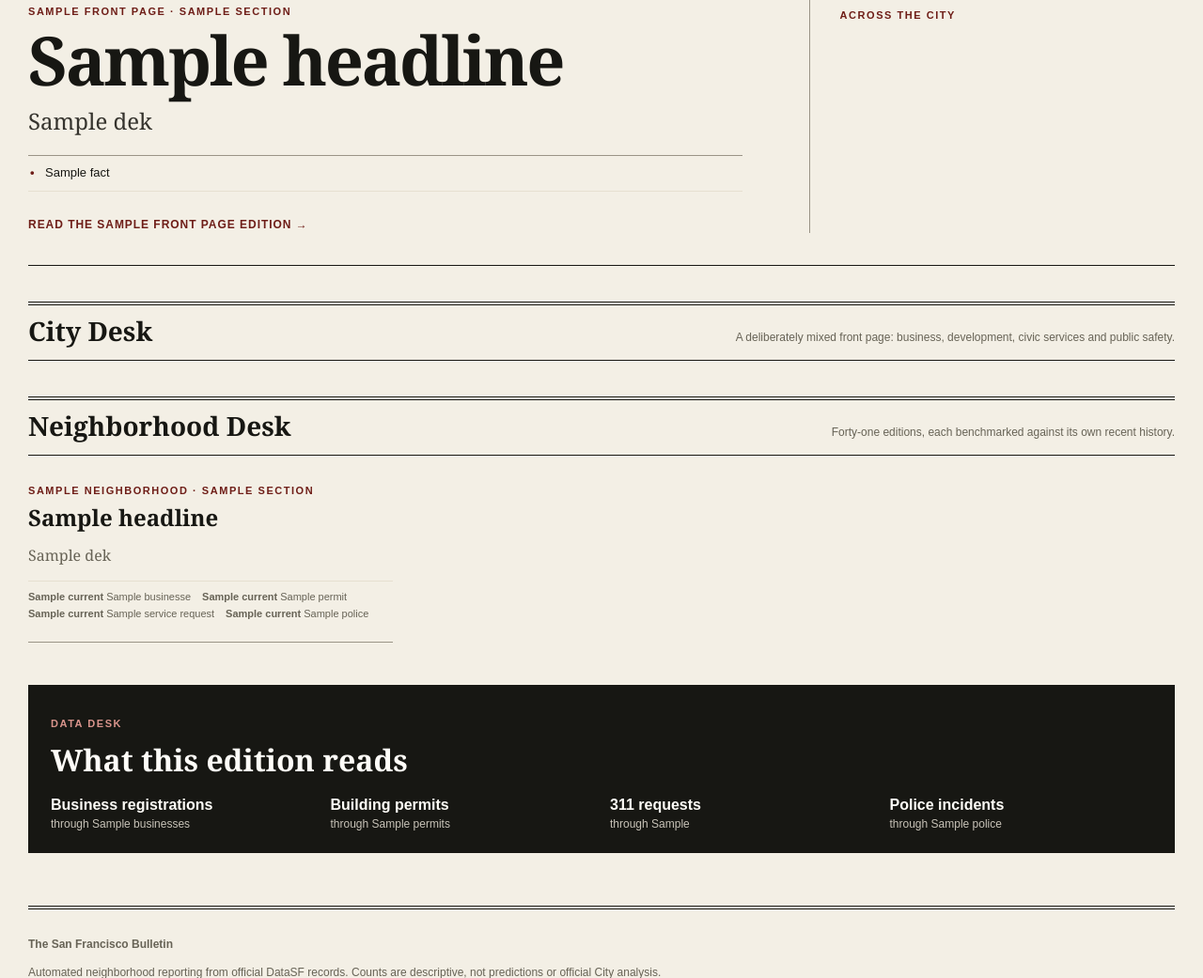
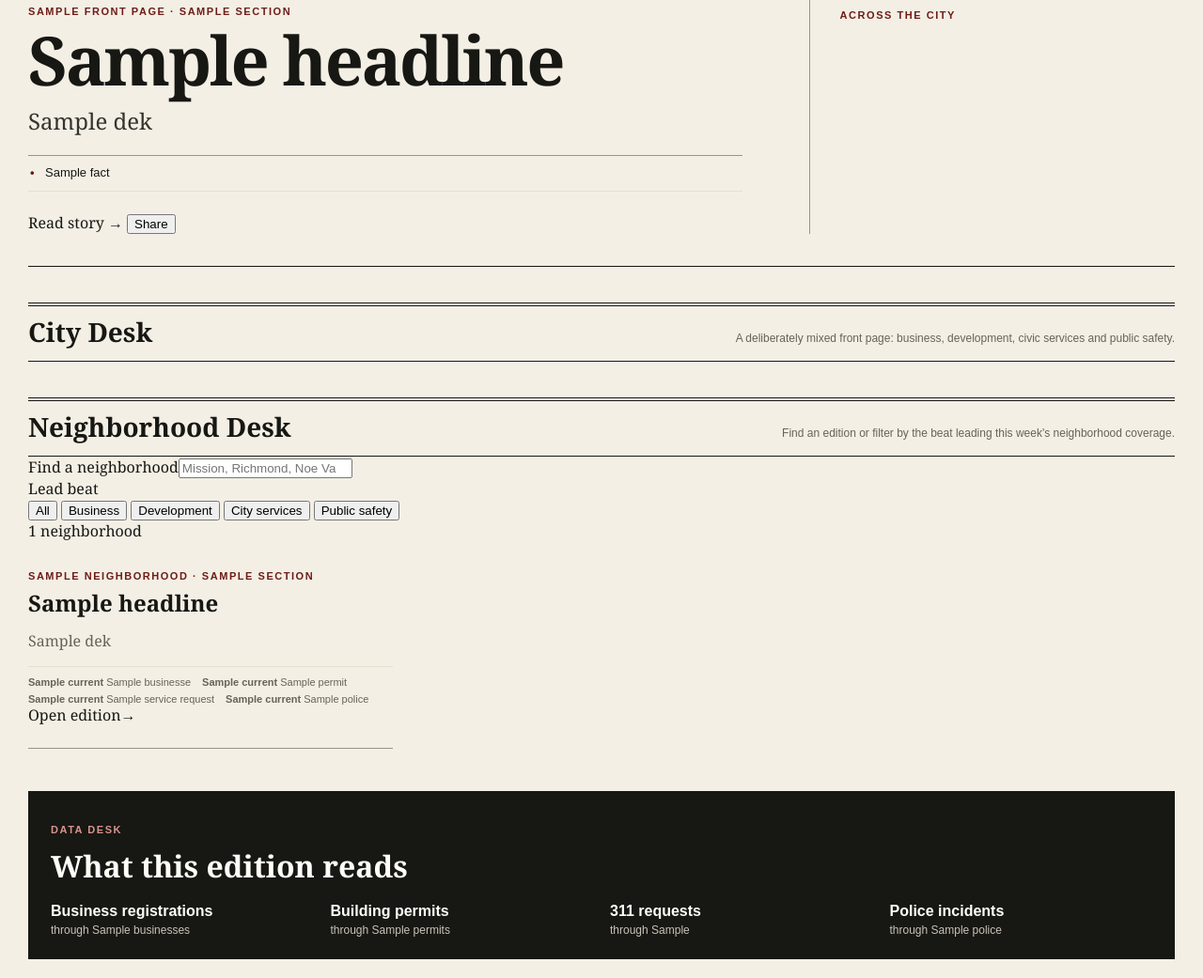
Before and after one commit to AlecSaucedo1/Richmond-Scene, a FastAPI app: template templates/home.html in a window 1280 px wide. Shown: the part 304-1345 px from the top of the page at 94% size. Run offline with FastAPI, Linux system fonts and the light colour scheme; the template is opened without the code that fills it: most values are stand-ins (such as "Sample title", 1, 10 or a date in 2020).

Commit message:
Make front page interactive

```diff
--- a/templates/home.html
+++ b/templates/home.html
@@ -8,17 +8,25 @@
 <section class="front-grid">
   {% set lead = snapshot.front_page[0] if snapshot.front_page else None %}
   {% if lead %}
-  <article class="front-lead">
+  <article class="front-lead interactive-post" data-href="/neighborhood/{{ lead.slug }}#story-{{ lead.source }}">
     <a class="eyebrow" href="/neighborhood/{{ lead.slug }}">{{ lead.name }} · {{ lead.section }}</a>
-    <h1><a href="/neighborhood/{{ lead.slug }}">{{ lead.headline }}</a></h1>
+    <h1><a href="/neighborhood/{{ lead.slug }}#story-{{ lead.source }}">{{ lead.headline }}</a></h1>
     <p class="lead-dek">{{ lead.dek }}</p>
     {% if lead.facts %}<ul class="fact-list compact">{% for fact in lead.facts[:2] %}<li>{{ fact }}</li>{% endfor %}</ul>{% endif %}
-    <a class="read-more" href="/neighborhood/{{ lead.slug }}">Read the {{ lead.name }} edition →</a>
+    <div class="story-actions">
+      <a class="action-link primary" href="/neighborhood/{{ lead.slug }}#story-{{ lead.source }}">Read story <span aria-hidden="true">→</span></a>
+      <button type="button" class="action-link js-share" data-share-title="{{ lead.headline }}" data-share-url="/neighborhood/{{ lead.slug }}#story-{{ lead.source }}">Share</button>
+    </div>
   </article>
   {% endif %}
   <aside class="front-sidebar"><p class="section-label">Across the city</p>
     {% for story in snapshot.front_page[1:5] %}
-    <article class="brief"><a class="brief-neighborhood" href="/neighborhood/{{ story.slug }}">{{ story.name }} · {{ story.section }}</a><h2><a href="/neighborhood/{{ story.slug }}">{{ story.headline }}</a></h2><p>{{ story.dek }}</p></article>
+    <article class="brief interactive-post compact-post" data-href="/neighborhood/{{ story.slug }}#story-{{ story.source }}">
+      <a class="brief-neighborhood" href="/neighborhood/{{ story.slug }}">{{ story.name }} · {{ story.section }}</a>
+      <h2><a href="/neighborhood/{{ story.slug }}#story-{{ story.source }}">{{ story.headline }}</a></h2>
+      <p>{{ story.dek }}</p>
+      <span class="post-cue">Open story <span aria-hidden="true">→</span></span>
+    </article>
     {% endfor %}
   </aside>
 </section>
@@ -26,24 +34,47 @@
 <section class="section-rule"><h2>City Desk</h2><p>A deliberately mixed front page: business, development, civic services and public safety.</p></section>
 <section class="city-desk-grid">
   {% for story in snapshot.front_page[5:9] %}
-  <article class="desk-card"><p class="section-label">{{ story.name }} · {{ story.section }}</p><h3><a href="/neighborhood/{{ story.slug }}">{{ story.headline }}</a></h3><p>{{ story.dek }}</p></article>
+  <article class="desk-card interactive-post" data-href="/neighborhood/{{ story.slug }}#story-{{ story.source }}">
+    <p class="section-label">{{ story.name }} · {{ story.section }}</p>
+    <h3><a href="/neighborhood/{{ story.slug }}#story-{{ story.source }}">{{ story.headline }}</a></h3>
+    <p>{{ story.dek }}</p>
+    {% if story.facts %}
+    <details class="inline-details"><summary>Key facts</summary><ul class="story-facts">{% for fact in story.facts[:3] %}<li>{{ fact }}</li>{% endfor %}</ul></details>
+    {% endif %}
+    <span class="post-cue">Read {{ story.name }} <span aria-hidden="true">→</span></span>
+  </article>
   {% endfor %}
 </section>
 
-<section class="section-rule"><h2>Neighborhood Desk</h2><p>Forty-one editions, each benchmarked against its own recent history.</p></section>
-<section class="edition-grid">
+<section class="section-rule"><h2>Neighborhood Desk</h2><p>Find an edition or filter by the beat leading this week's neighborhood coverage.</p></section>
+<section class="explore-toolbar" aria-label="Explore neighborhood editions">
+  <label class="search-field"><span>Find a neighborhood</span><input type="search" data-neighborhood-search placeholder="Mission, Richmond, Noe Valley…" autocomplete="off"></label>
+  <div class="filter-block">
+    <span class="filter-label">Lead beat</span>
+    <div class="filter-chips" role="group" aria-label="Filter neighborhoods by lead beat">
+      <button type="button" class="filter-chip is-active" data-edition-filter="all">All</button>
+      <button type="button" class="filter-chip" data-edition-filter="businesses">Business</button>
+      <button type="button" class="filter-chip" data-edition-filter="permits">Development</button>
+      <button type="button" class="filter-chip" data-edition-filter="service_requests">City services</button>
+      <button type="button" class="filter-chip" data-edition-filter="police">Public safety</button>
+    </div>
+  </div>
+  <span class="filter-count" data-edition-count aria-live="polite"></span>
+</section>
+<section class="edition-grid" data-edition-grid>
 {% for n in snapshot.neighborhoods %}
   {% set e = snapshot.editions[n.slug] %}
   {% if e.lead %}
-  <article class="edition-card">
+  <article class="edition-card interactive-post" data-edition-card data-source="{{ e.lead.source }}" data-search="{{ (n.name ~ ' ' ~ e.lead.headline ~ ' ' ~ e.lead.section)|lower }}" data-href="/neighborhood/{{ n.slug }}">
     <a class="eyebrow" href="/neighborhood/{{ n.slug }}">{{ n.name }} · {{ e.lead.section }}</a>
-    <h3><a href="/neighborhood/{{ n.slug }}">{{ e.lead.headline }}</a></h3>
+    <h3><a href="/neighborhood/{{ n.slug }}#story-{{ e.lead.source }}">{{ e.lead.headline }}</a></h3>
     <p>{{ e.lead.dek }}</p>
     <div class="mini-ledger">
       {% for key in ['businesses','permits','service_requests','police'] %}
         {% if e.metrics.get(key) %}<span><strong>{{ e.metrics[key].current }}</strong> {{ e.metrics[key].short_label }}</span>{% endif %}
       {% endfor %}
     </div>
+    <div class="edition-card-foot"><span>Open edition</span><span aria-hidden="true">→</span></div>
   </article>
   {% endif %}
 {% endfor %}
```
